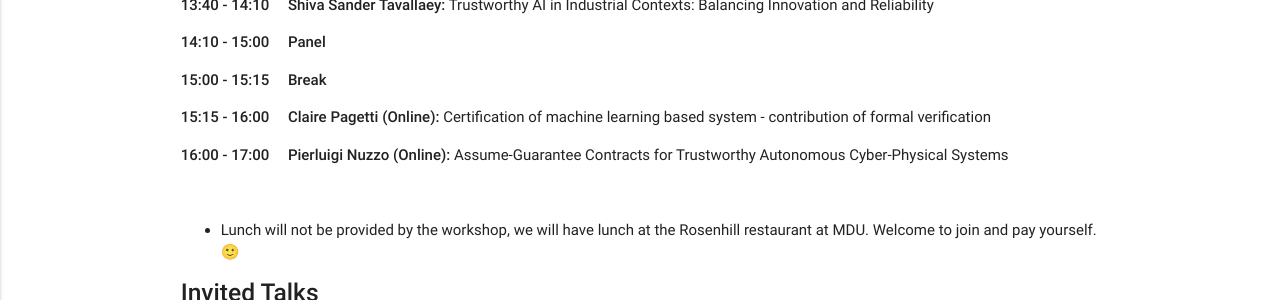
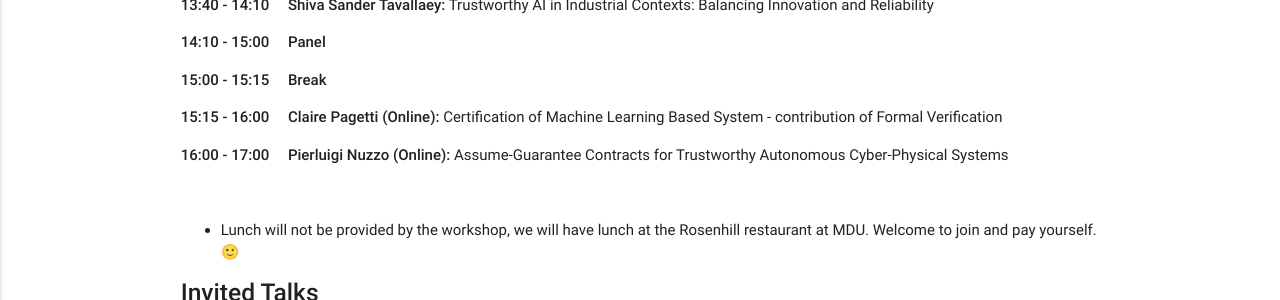
Before and after one commit to rebeca-lang/rebeca-lang.github.io, a Jekyll site: the page built from events/TrustCPS-AI.md, in a window 1280 px wide and 900 px high, scrolled down 2385 px. Shown: the part 152-452 px from the top of the window. Built offline with Jekyll 4.4.1, drawn with Linux system fonts in a browser that asks for light colours.

```diff
--- a/events/TrustCPS-AI.md
+++ b/events/TrustCPS-AI.md
@@ -93,7 +93,7 @@ The workshop features invited talks by Edward A. Lee (UC Berkeley) on the trade-
 
 **15:00 - 15:15** &nbsp; &nbsp; **Break**
 
-**15:15 - 16:00** &nbsp; &nbsp; **Claire Pagetti (Online):** Certification of machine learning based system - contribution of formal verification
+**15:15 - 16:00** &nbsp; &nbsp; **Claire Pagetti (Online):** Certification of Machine Learning Based System - contribution of Formal Verification
 
 **16:00 - 17:00** &nbsp; &nbsp; **Pierluigi Nuzzo (Online):** Assume-Guarantee Contracts for Trustworthy Autonomous Cyber-Physical Systems
 
```
